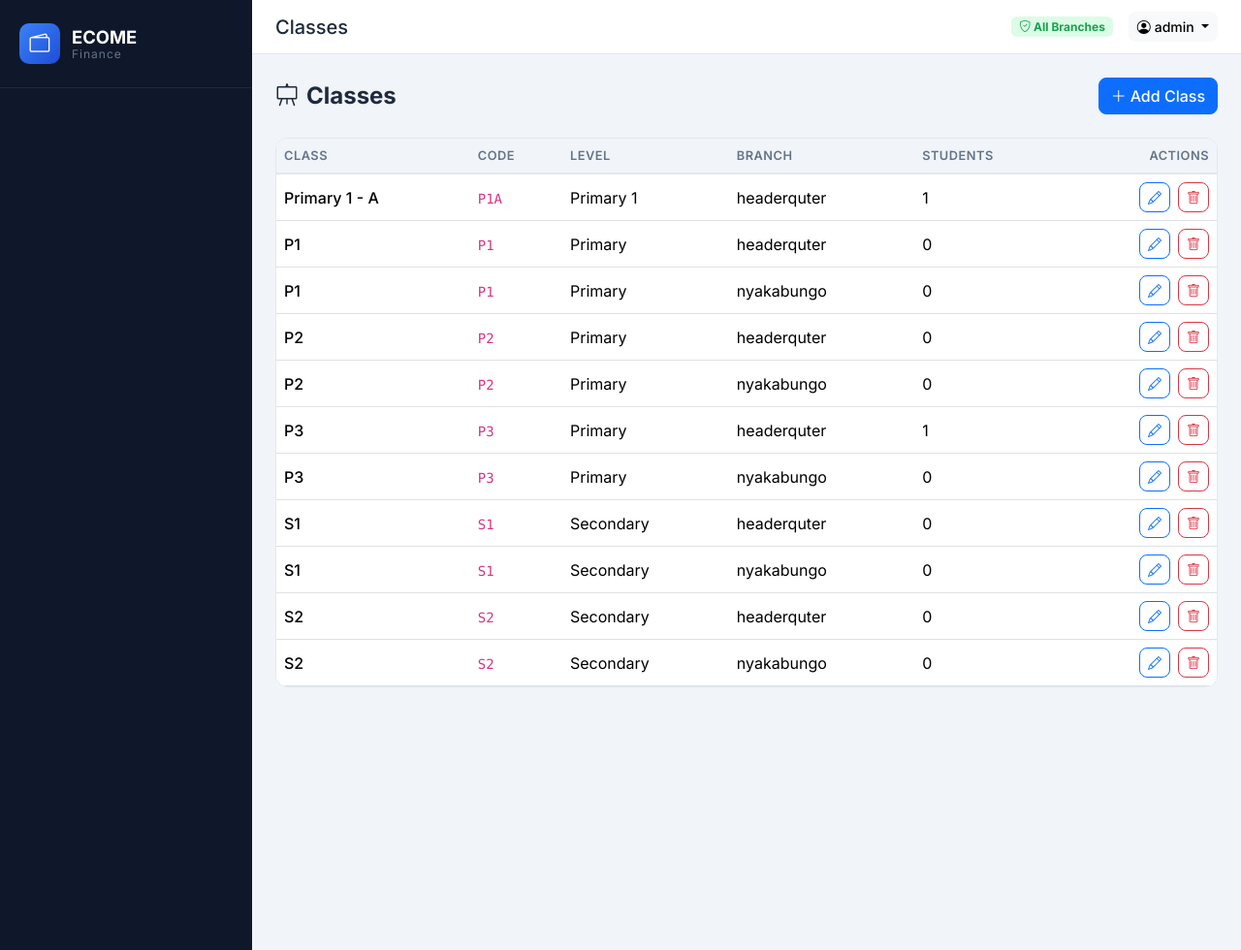
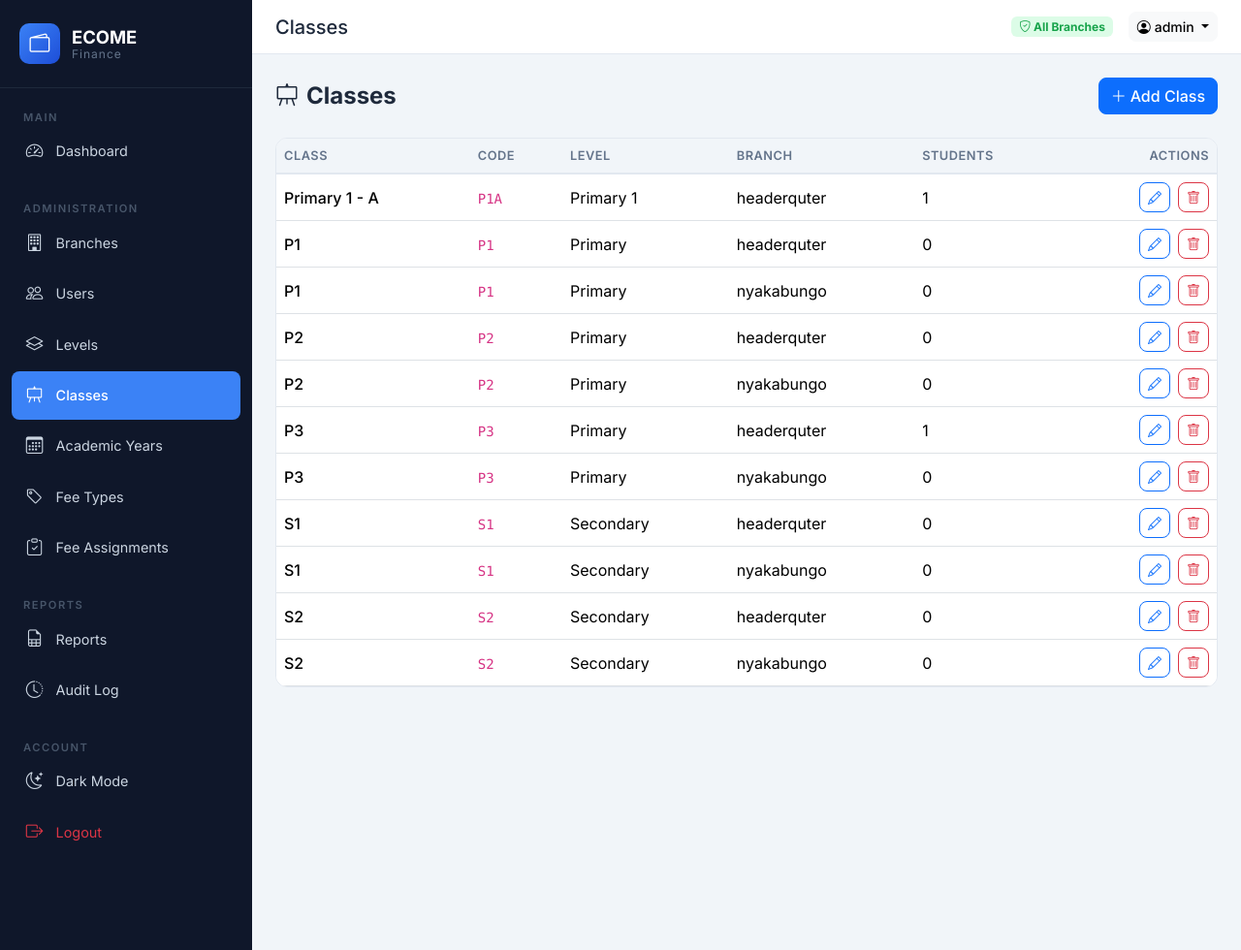
Before and after one commit to pammcharm03-hash/ecome-finance, a Django app: page /academics/classes/ in a window 1280 px wide. Shown: the whole page at 97% size. Run offline with Django 5.2, Linux system fonts and the light colour scheme; a user stored in the database is signed in; data comes from the database, SQL or seed files in the repository.

Commit message:
Fix Paypack response parsing, restore sidebar links, remove mobile toggle button

```diff
--- a/payments/paypack.py
+++ b/payments/paypack.py
@@ -118,6 +118,8 @@ def initiate_payment(phone_number, amount, reference, description="", callback_u
 
         # Log response
         logger.info(f"PayPack Response - Status: {resp.status_code}, Body: {resp.text}")
+        body = resp.json()
+        logger.info(f"PayPack Response JSON: {body}")
 
         resp.raise_for_status()
         body = resp.json()
@@ -176,7 +178,7 @@ def get_transaction_status(ref):
     except ValueError as e:
         raise PaypackError(f"Invalid Paypack transaction response: {e}")
 
-    return body.get("data", {}) or {}
+    return body
 
 
 def parse_webhook_payload(raw_body):
--- a/templates/base.html
+++ b/templates/base.html
@@ -22,19 +22,94 @@
                 <span class="logo-title">ECOME</span>
                 <span class="logo-subtitle">Finance</span>
             </div>
-            <button class="close-sidebar" id="closeSidebar" aria-label="Close menu">
-                <i class="bi bi-x-lg"></i>
-            </button>
         </div>
+
+        <nav class="sidebar-nav">
+            <div class="nav-section">
+                <span class="nav-section-title">Main</span>
+                <a href="{% url 'dashboard:home' %}" class="nav-link {% if request.resolver_match.app_name == 'dashboard' %}active{% endif %}">
+                    <i class="bi bi-speedometer2"></i><span>Dashboard</span>
+                </a>
+            </div>
+
+            {% if user.is_admin %}
+            <div class="nav-section">
+                <span class="nav-section-title">Administration</span>
+                <a href="{% url 'accounts:branch_list' %}" class="nav-link {% if request.resolver_match.url_name == 'branch_list' %}active{% endif %}">
+                    <i class="bi bi-building"></i><span>Branches</span>
+                </a>
+                <a href="{% url 'accounts:user_list' %}" class="nav-link {% if request.resolver_match.url_name == 'user_list' %}active{% endif %}">
+                    <i class="bi bi-people"></i><span>Users</span>
+                </a>
+                <a href="{% url 'academics:level_list' %}" class="nav-link {% if request.resolver_match.app_name == 'academics' and request.resolver_match.url_name == 'level_list' %}active{% endif %}">
+                    <i class="bi bi-layers"></i><span>Levels</span>
+                </a>
+                <a href="{% url 'academics:class_list' %}" class="nav-link {% if request.resolver_match.url_name == 'class_list' %}active{% endif %}">
+                    <i class="bi bi-easel"></i><span>Classes</span>
+                </a>
+                <a href="{% url 'academics:year_list' %}" class="nav-link {% if request.resolver_match.url_name == 'year_list' %}active{% endif %}">
+                    <i class="bi bi-calendar3"></i><span>Academic Years</span>
+                </a>
+                <a href="{% url 'finance:feetype_list' %}" class="nav-link {% if request.resolver_match.app_name == 'finance' %}active{% endif %}">
+                    <i class="bi bi-tag"></i><span>Fee Types</span>
+                </a>
+                <a href="{% url 'finance:assignment_list' %}" class="nav-link {% if request.resolver_match.url_name == 'assignment_list' %}active{% endif %}">
+                    <i class="bi bi-clipboard-check"></i><span>Fee Assignments</span>
+                </a>
+            </div>
+            <div class="nav-section">
+                <span class="nav-section-title">Reports</span>
+                <a href="{% url 'reports:home' %}" class="nav-link {% if request.resolver_match.app_name == 'reports' %}active{% endif %}">
+                    <i class="bi bi-file-earmark-spreadsheet"></i><span>Reports</span>
+                </a>
+                <a href="{% url 'payments:audit_log' %}" class="nav-link {% if request.resolver_match.url_name == 'audit_log' %}active{% endif %}">
+                    <i class="bi bi-clock-history"></i><span>Audit Log</span>
+                </a>
+            </div>
+            {% endif %}
+
+            {% if user.is_registrar %}
+            <div class="nav-section">
+                <span class="nav-section-title">Students</span>
+                <a href="{% url 'students:student_list' %}" class="nav-link {% if request.resolver_match.app_name == 'students' and request.resolver_match.url_name == 'student_list' %}active{% endif %}">
+                    <i class="bi bi-people"></i><span>Students</span>
+                </a>
+                <a href="{% url 'students:student_create' %}" class="nav-link {% if request.resolver_match.url_name == 'student_create' %}active{% endif %}">
+                    <i class="bi bi-person-plus"></i><span>Add Student</span>
+                </a>
+                <a href="{% url 'students:student_import' %}" class="nav-link {% if request.resolver_match.url_name == 'student_import' %}active{% endif %}">
+                    <i class="bi bi-file-earmark-arrow-up"></i><span>Import Excel</span>
+                </a>
+            </div>
+            {% endif %}
+
+            {% if user.is_accountant %}
+            <div class="nav-section">
+                <span class="nav-section-title">Payments</span>
+                <a href="{% url 'payments:payment_search' %}" class="nav-link {% if request.resolver_match.url_name == 'payment_search' %}active{% endif %}">
+                    <i class="bi bi-search"></i><span>Collect Payment</span>
+                </a>
+                <a href="{% url 'payments:payment_history' %}" class="nav-link {% if request.resolver_match.url_name == 'payment_history' %}active{% endif %}">
+                    <i class="bi bi-receipt"></i><span>Payment History</span>
+                </a>
+            </div>
+            {% endif %}
+
+            <div class="nav-section">
+                <span class="nav-section-title">Account</span>
+                <a href="#" class="nav-link" id="theme-toggle">
+                    <i class="bi bi-moon-stars"></i><span>Dark Mode</span>
+                </a>
+                <a href="{% url 'accounts:logout' %}" class="nav-link text-danger">
+                    <i class="bi bi-box-arrow-right"></i><span>Logout</span>
+                </a>
+            </div>
+        </nav>
     </aside>
-    <div class="sidebar-backdrop" id="sidebarBackdrop"></div>
 
     <!-- Main content -->
     <div class="main-content">
         <header class="topbar">
-            <button class="btn btn-link sidebar-toggle d-lg-none" id="sidebarToggle" aria-label="Open menu" aria-expanded="false">
-                <i class="bi bi-list fs-4"></i>
-            </button>
             <div class="topbar-title">
                 <h5 class="mb-0">{% block page_title %}{% endblock %}</h5>
             </div>
```
Also changed, not shown: static/css/app.css (+11 -59 lines), static/js/app.js (+0 -44 lines).
